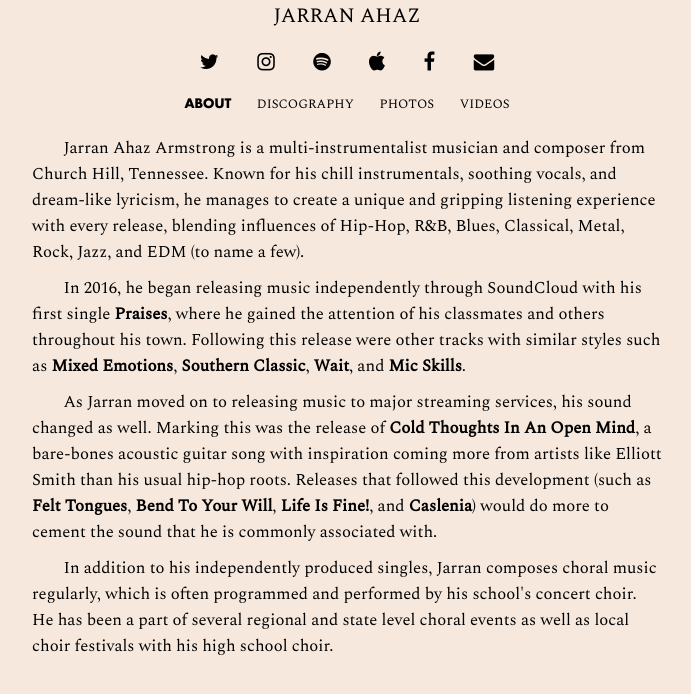
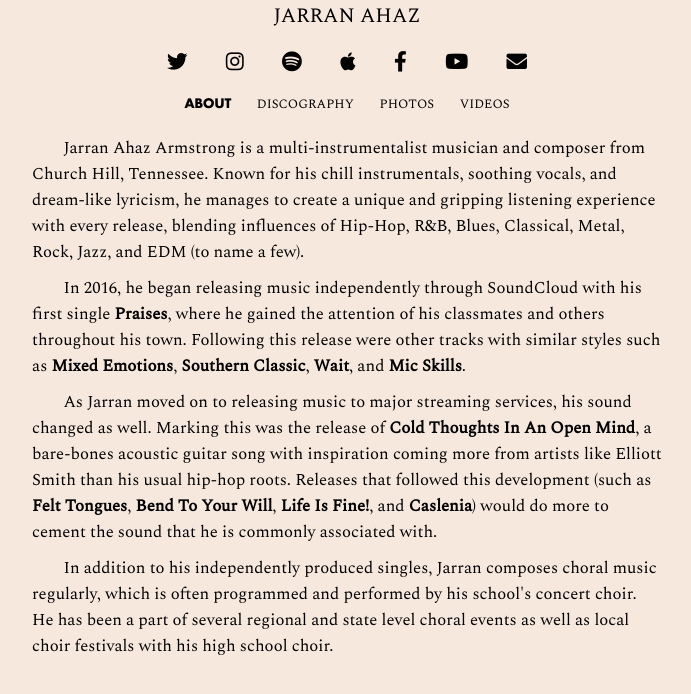
Before and after one commit to jarranarmstrong/jarranarmstrong.github.io, a Jekyll site: the page built from about.html, in a window 1280 px wide. Shown: the top 694 px of the page, without its empty margins (293-984 px from the left). Built offline with Jekyll 4.4.1, drawn with Linux system fonts in a browser that asks for light colours; nearby versions of some CDN libraries.

Commit message:
added youtube social icon

```diff
--- a/_layouts/default.html
+++ b/_layouts/default.html
@@ -8,7 +8,8 @@
 	<link rel="stylesheet" href="/assets/css/header.css">
 	<link rel="stylesheet" href="/assets/css/fonts.css">
 
-	<link href="https://stackpath.bootstrapcdn.com/font-awesome/4.7.0/css/font-awesome.min.css" rel="stylesheet">
+	<link rel="stylesheet" href="https://use.fontawesome.com/releases/v5.12.0/css/all.css">
+  	<link rel="stylesheet" href="https://use.fontawesome.com/releases/v5.12.0/css/v4-shims.css">
 
 	<link rel="stylesheet" href="/assets/css/{{ page.page }}.css">
 
@@ -33,7 +34,10 @@
 
 		<li><a href="https://www.facebook.com/jarranahaz/"><i class="fa fa-facebook"></i></a></li>
 
+		<li><a href="https://www.youtube.com/channel/UCSDFYLvIWvTjBbPFhRYuy6g"><i class="fa fa-youtube"></i></a></li>
+
 		<li><a href="mailto:jarranarmstrong17@gmail.com"><i class="fa fa-envelope"></i></a></li>
+
 	</ul>
 	<ul class="nav bar">
 		{% if page.page == "about" %}
--- a/index.html
+++ b/index.html
@@ -8,7 +8,8 @@
 	<link rel="stylesheet" href="/assets/css/home.css">
 	<link rel="stylesheet" href="/assets/css/fonts.css">
 
-	<link href="https://stackpath.bootstrapcdn.com/font-awesome/4.7.0/css/font-awesome.min.css" rel="stylesheet">
+	<link rel="stylesheet" href="https://use.fontawesome.com/releases/v5.12.0/css/all.css">
+  	<link rel="stylesheet" href="https://use.fontawesome.com/releases/v5.12.0/css/v4-shims.css">
 
 </head>
 <body>
@@ -35,6 +36,8 @@
 
 		<li><a href="https://www.facebook.com/jarranahaz/"><i class="fa fa-facebook"></i></a></li>
 
+		<li><a href="https://www.youtube.com/channel/UCSDFYLvIWvTjBbPFhRYuy6g"><i class="fa fa-youtube"></i></a></li>
+
 		<li><a href="mailto:jarranarmstrong17@gmail.com"><i class="fa fa-envelope"></i></a></li>
 	</ul>
 	</div>
```
